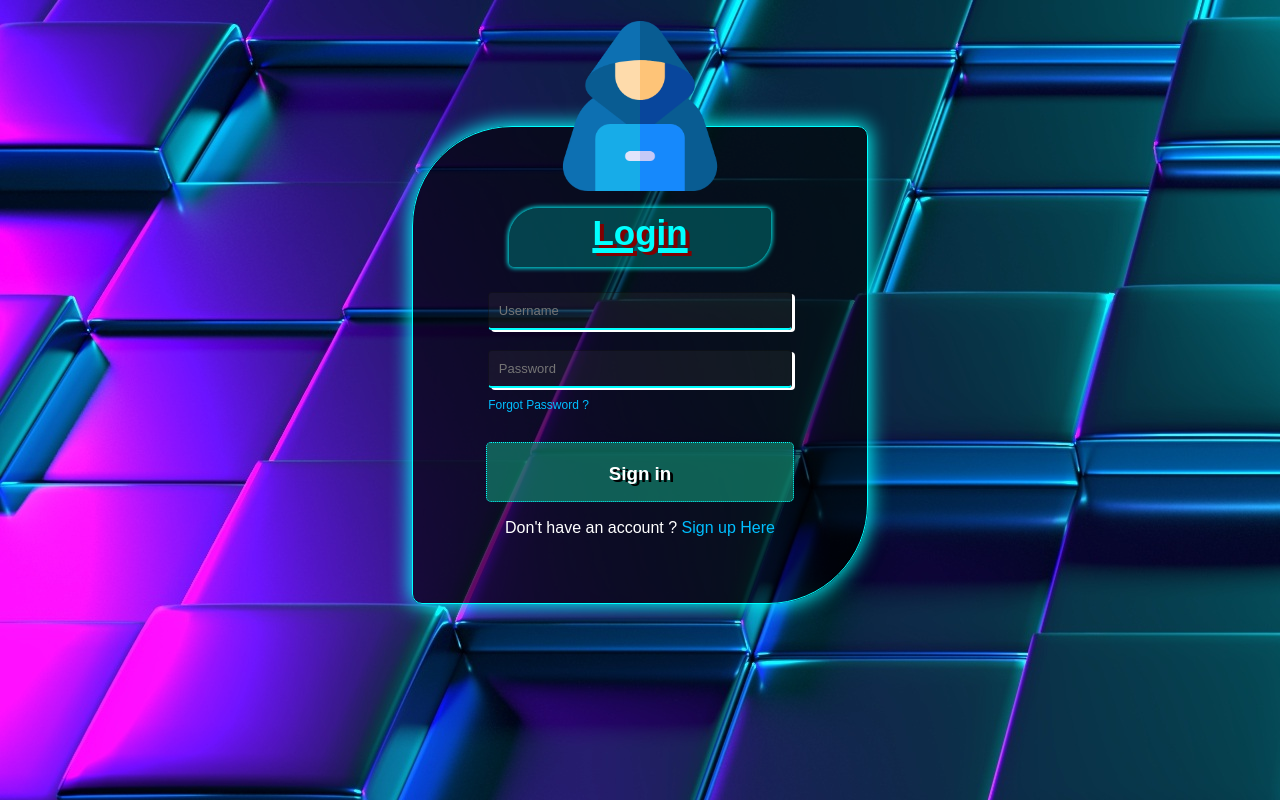
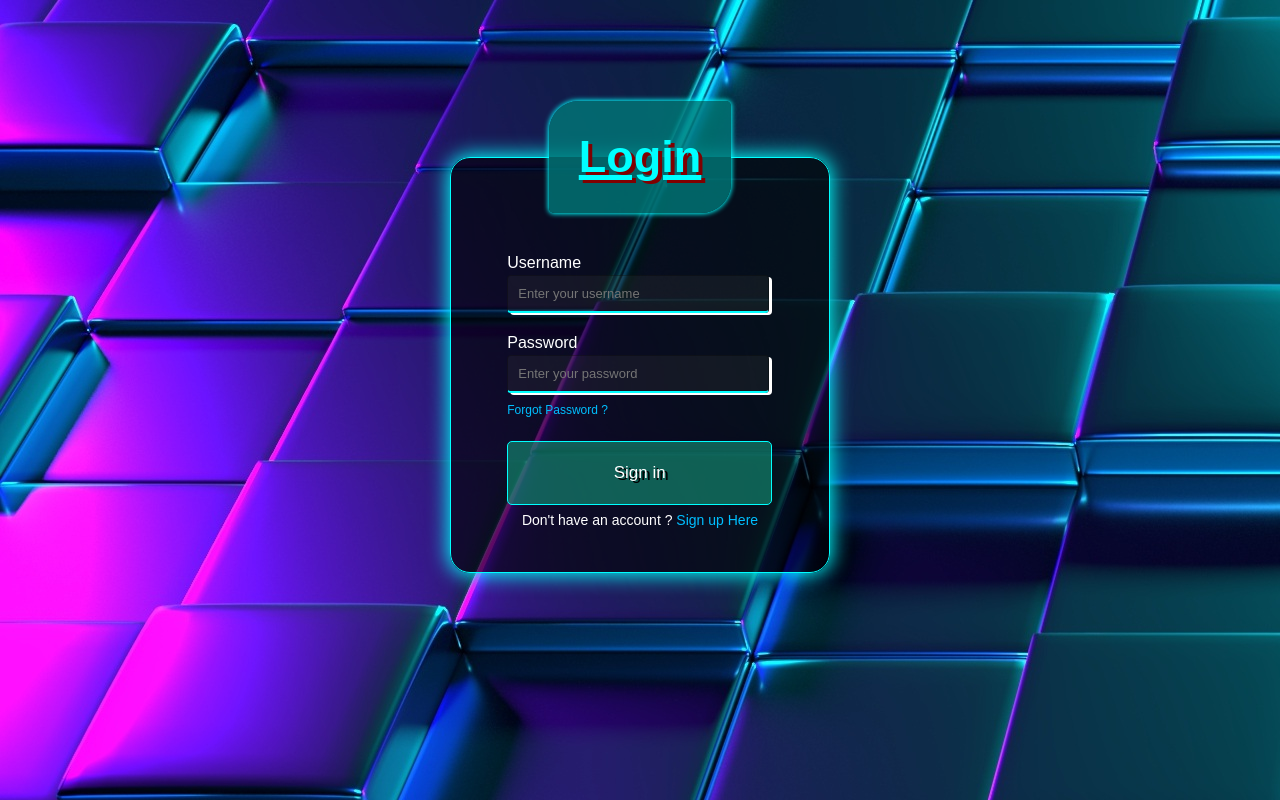
Before and after one commit to imfranz25/authentication, a PHP site: page /accounts/login.php in a window 1280 px wide. Run offline with PHP 8.4, Linux system fonts and the light colour scheme.

Commit message:
Add isset for session modal

```diff
--- a/accounts/login.php
+++ b/accounts/login.php
@@ -4,32 +4,74 @@
 	<title>Log-in</title>
 
 	<!--CSS Source-->
-	<link rel="stylesheet" type="text/css" href="../styles/account.css">
+	<link rel="stylesheet" type="text/css" href="../styles/accs.css">
+	<!--JQuery Library-->
+	<script src="../js/jquery.js"></script>
+	<!--JS Source-->
+	<script src="../js/acc.js"></script>
+
+
 
 </head>
 <body>
 
 	<!-----------Login Box-------------->
+	<div class="login_container">
 	<fieldset class="loginBox">
-
+		<legend id="login_label" >Login</legend>
 			<!-----------Form-------------->
-	        <form action="../index.php" method="post">
-	        	<center>
-			        <img src="../images/admin.png" class="user"><br><br>
-			        <label id="login_label">Login</label><br><br>
+	        <form action="../accounts/verify.php" method="post">
 			        <div id="login_input">
-			        	<input type="text" name ="user" placeholder="Username" required>
-				    	<input type="password" name="pass" placeholder="Password" required>
+			        	<label class="label_pointer" for="user">Username</label>
+			        	<input type="text" name ="user" id="user" placeholder="Enter your username" required>
+			        	<label class="label_pointer" for="pass">Password</label>
+				    	<input type="password" name="pass" id="pass" placeholder="Enter your password" required>
 			        </div>
 				    <p id="forgot">Forgot Password ? </p>
-				    <button name="submit" ><h3>Sign in</h3></button>
+				    <button id="submit" name="submit" value="true" >Sign in</button>
 				    <p id="register">Don't have an account ? <a href="#">Sign up Here</a></p>
-				</center>
 	        </form>
 	        <!-----------End of Form-------------->
+	</fieldset>
+	</div>
+	<!-----------End of Login Box-------------->
 
-	</fieldset>
-	<!-----------End of Login Box-------------->
+	<!-----------Modal Authentication Code-------------->
+	<div id="modal" class="modal">
+		<div class="modal-content">
+		  <div class="modal-header">
+		    <span class="close">&times;</span>
+		    <h2>*Authentication*</h2>
+		  </div>
+		  <form action="../accounts/verify.php" method="post">
+			  <div class="modal-body">
+			  	<table>
+			  		<tr>
+			  			<td><label for = "ver">Code :</label> </td>
+			  			<td><input type="text" name="ver" id="ver" placeholder="Enter Authentication Code"></td>
+			  		</tr>
+			  	</table>
+			  </div>
+			  <div class="modal-footer">
+			  	<button class="resend" id="resend" name="send">Resend Code</button>
+			    <button name="otpsub" id="otpsub" class="csub" >Submit</button>
+		 	  </div>
+		  </form>
+		</div>
+	</div>
+	<!-----------End of Modal Authentication Code-------------->
+
+
+<?php
+session_start();
+if (isset($_SESSION['modal']) && $_SESSION['modal'] == 'true' ){
+	echo '<script>show_modal("block");</script>';
+	$_SESSION['modal'] = 'false';
+}
+else{
+	echo '<script>show_modal("none");</script>';
+}
+?>
 
 </body>
 </html>
```
